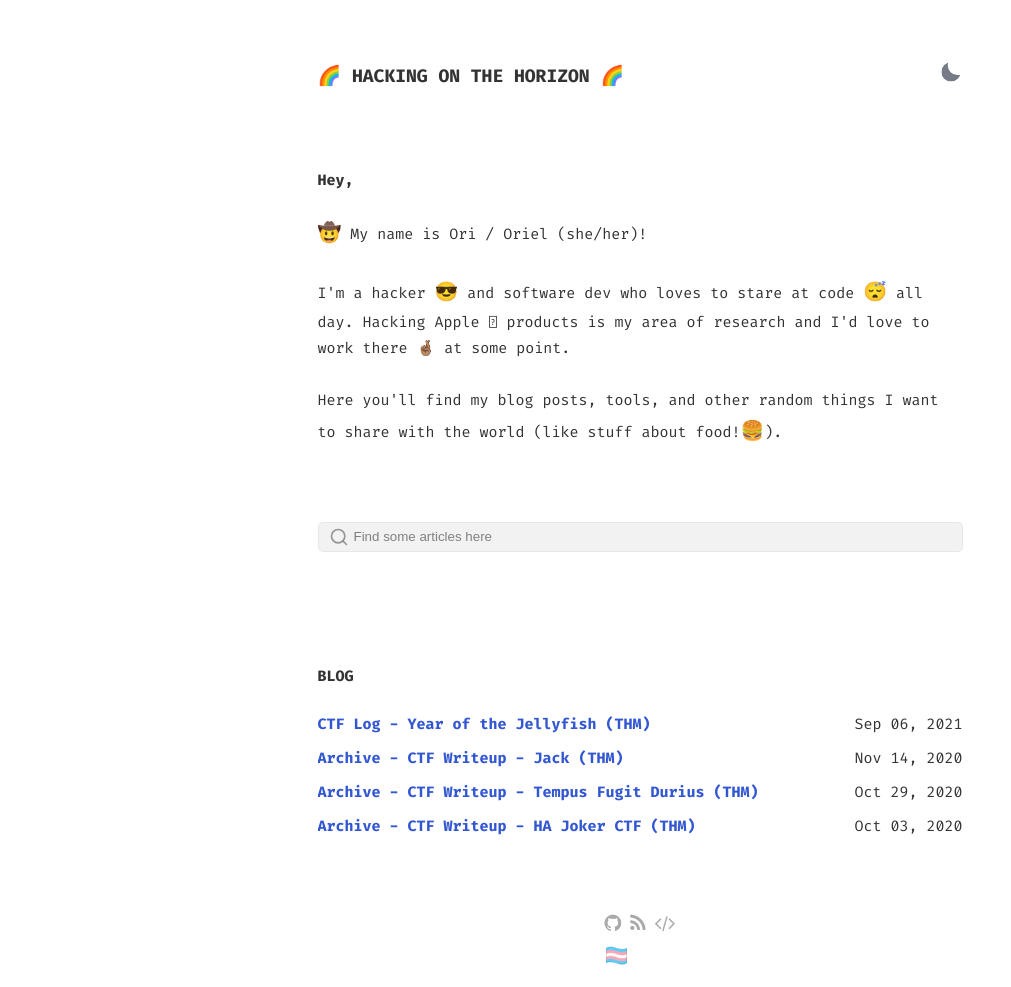
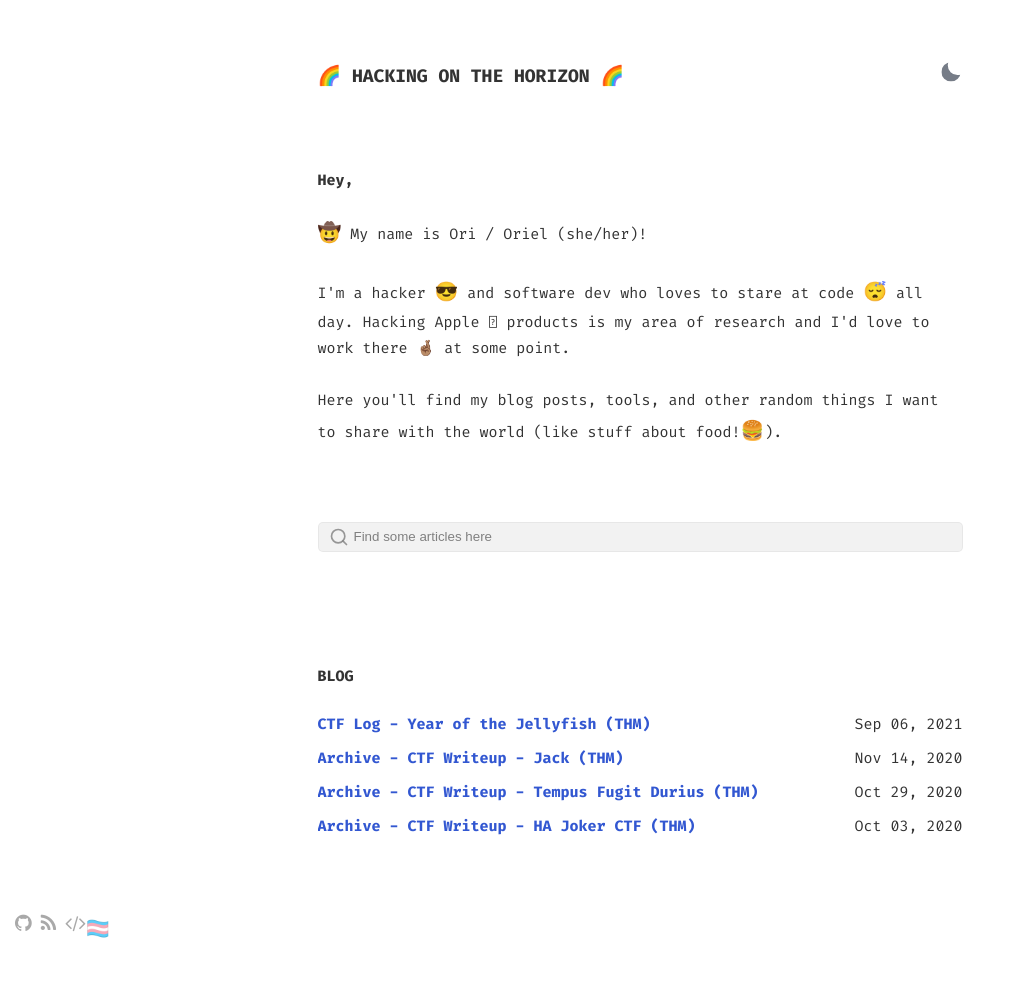
Before and after one commit to OrielOrielOriel/site-old, a Jekyll site: the page built from index.html, in a window 1280 px wide. Shown: the whole page, without its empty margins (0-1011 px from the left). Built offline with Jekyll 4.4.1, drawn with Linux system fonts in a browser that asks for light colours; after the commit the page ends 961 px from its top, so only the background shows below that.

Commit message:
Update default.html

```diff
--- a/_layouts/default.html
+++ b/_layouts/default.html
@@ -69,9 +69,9 @@ layout: compress
         class="fa fa-rss" aria-hidden="true"></i></a>
     <a href="https://github.com/OrielOrielOriel/site" title="Browse the code" target="_blank" rel="noopener noreferrer"><i
         class="fa fa-code" aria-hidden="true"></i></a>
-    <div class="signature-emoji">
-      <a>🏳️‍⚧️</a>
-    </div>
+  </div>
+  <div class="social-footer-signature">
+    <a class="emoji">🏳️‍⚧️</a>
   </div>
 </footer>
 
```
